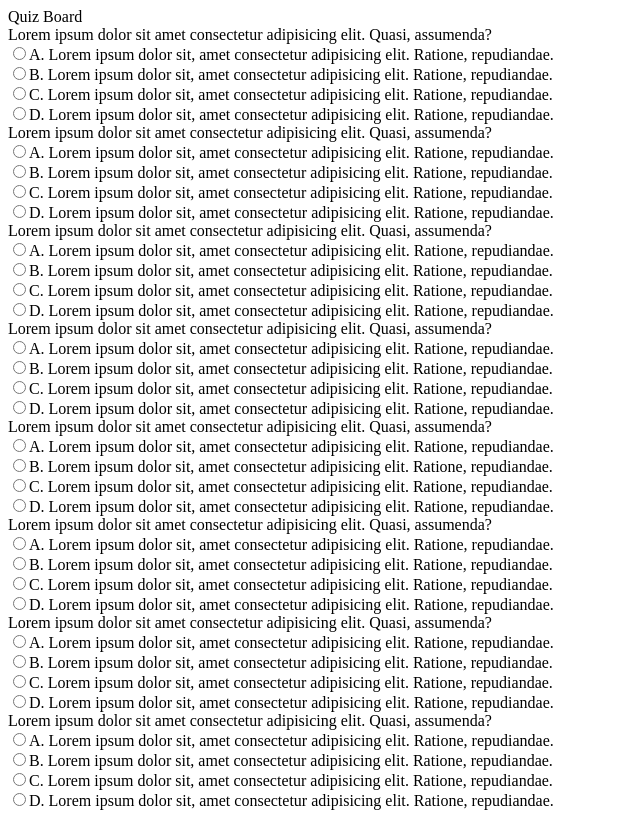
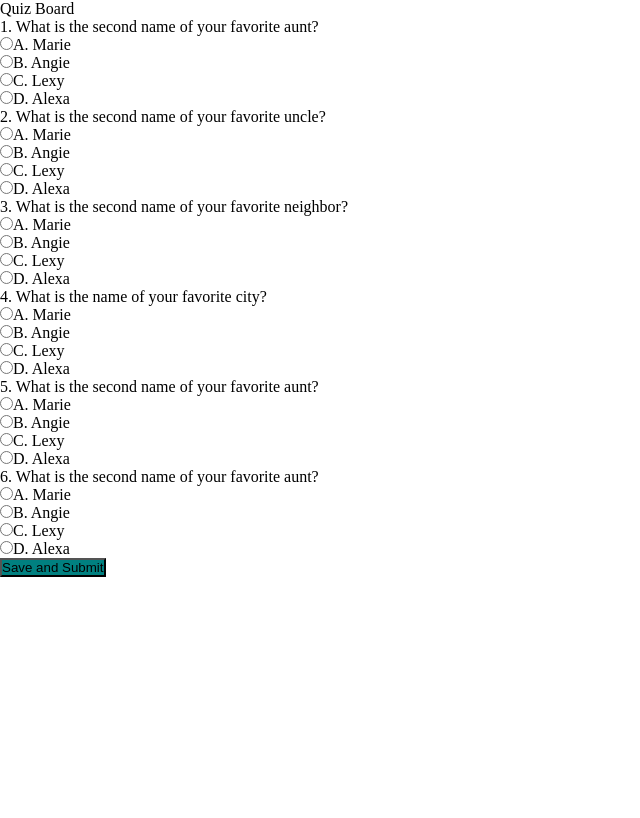
Before and after one commit to chacha-john/quizboard, a plain HTML site: page index.html in a window 1280 px wide. Shown: the whole page, without its empty margins (0-640 px from the left). Drawn offline with Linux system fonts and the light colour scheme.

Commit message:
feat: add js logic for reading value from a html document

```diff
--- a/css/style.css
+++ b/css/style.css
@@ -0,0 +1,9 @@
+*{
+    margin: 0;
+    padding: 0;
+    box-sizing: border-box;
+}
+#submit-1{
+    background-color: teal;
+
+}
--- a/index.html
+++ b/index.html
@@ -5,7 +5,7 @@
     <meta http-equiv="X-UA-Compatible" content="IE=edge">
     <meta name="viewport" content="width=device-width, initial-scale=1.0">
     <title>R!ko JS</title>
-    <link rel="stylesheet" href="style.css" type="text/css">
+    <link rel="stylesheet" href="css/style.css" type="text/css">
 </head>
 <body>
     <nav>
@@ -14,58 +14,57 @@
     <main>
         <header>Quiz Board</header>
         <div class="questions">
-            <form>
-                <label for="question-1">Lorem ipsum dolor sit amet consectetur adipisicing elit. Quasi, assumenda?</label><br>
-                <input type="radio" name="questions" id="question-1">A. Lorem ipsum dolor sit, amet consectetur adipisicing elit. Ratione, repudiandae. <br>
-                <input type="radio" name="questions" id="question-1">B. Lorem ipsum dolor sit, amet consectetur adipisicing elit. Ratione, repudiandae. <br>
-                <input type="radio" name="questions" id="question-1">C. Lorem ipsum dolor sit, amet consectetur adipisicing elit. Ratione, repudiandae. <br>
-                <input type="radio" name="questions" id="question-1">D. Lorem ipsum dolor sit, amet consectetur adipisicing elit. Ratione, repudiandae. <br>
+            <form name="qboard" id="quizboard">
+                <div class="qn1">
+                    1. What is the second name of your favorite aunt?
+                    <p><input type="radio" name="question1" value="A">A. Marie</p>
+                    <p><input type="radio" name="question1" value="B">B. Angie</p>
+                    <p><input type="radio" name="question1" value="C">C. Lexy</p>
+                    <p><input type="radio" name="question1" value="D">D. Alexa</p>
+                </div>
+                <div class="qn2">
+                    2. What is the second name of your favorite uncle?
+                    <p><input type="radio" name="question2" value="">A. Marie</p>
+                    <p><input type="radio" name="question2" value="">B. Angie</p>
+                    <p><input type="radio" name="question2" value="">C. Lexy</p>
+                    <p><input type="radio" name="question2" value="">D. Alexa</p>
+                </div>
+                <div class="qn3">
+                    3. What is the second name of your favorite neighbor?
+                    <p><input type="radio" name="question3" value="">A. Marie</p>
+                    <p><input type="radio" name="question3" value="">B. Angie</p>
+                    <p><input type="radio" name="question3" value="">C. Lexy</p>
+                    <p><input type="radio" name="question3" value="">D. Alexa</p>
+                </div>
+                <div class="qn4">
+                    4. What is the name of your favorite city?
+                    <p><input type="radio" name="question4" value="">A. Marie</p>
+                    <p><input type="radio" name="question4" value="">B. Angie</p>
+                    <p><input type="radio" name="question4" value="">C. Lexy</p>
+                    <p><input type="radio" name="question4" value="">D. Alexa</p>
+                </div>
+                <div class="qn5">
+                    5. What is the second name of your favorite aunt?
+                    <p><input type="radio" name="question5" value="">A. Marie</p>
+                    <p><input type="radio" name="question5" value="">B. Angie</p>
+                    <p><input type="radio" name="question5" value="">C. Lexy</p>
+                    <p><input type="radio" name="question5" value="">D. Alexa</p>
+                </div>
+                <div class="qn6">
+                    6. What is the second name of your favorite aunt?
+                    <p><input type="radio" name="question6" value="">A. Marie</p>
+                    <p><input type="radio" name="question6" value="">B. Angie</p>
+                    <p><input type="radio" name="question6" value="">C. Lexy</p>
+                    <p><input type="radio" name="question6" value="">D. Alexa</p>
+                </div>
+                <input type="button" onclick="saveAnswers()" value="Save and Submit" id="submit-1">
+            </form>
+        </div>
+        <div id="feedback">
 
-                <label for="question-1">Lorem ipsum dolor sit amet consectetur adipisicing elit. Quasi, assumenda?</label><br>
-                <input type="radio" name="questions" id="question-1">A. Lorem ipsum dolor sit, amet consectetur adipisicing elit. Ratione, repudiandae. <br>
-                <input type="radio" name="questions" id="question-1">B. Lorem ipsum dolor sit, amet consectetur adipisicing elit. Ratione, repudiandae. <br>
-                <input type="radio" name="questions" id="question-1">C. Lorem ipsum dolor sit, amet consectetur adipisicing elit. Ratione, repudiandae. <br>
-                <input type="radio" name="questions" id="question-1">D. Lorem ipsum dolor sit, amet consectetur adipisicing elit. Ratione, repudiandae. <br>
-
-                <label for="question-1">Lorem ipsum dolor sit amet consectetur adipisicing elit. Quasi, assumenda?</label><br>
-                <input type="radio" name="questions" id="question-1">A. Lorem ipsum dolor sit, amet consectetur adipisicing elit. Ratione, repudiandae. <br>
-                <input type="radio" name="questions" id="question-1">B. Lorem ipsum dolor sit, amet consectetur adipisicing elit. Ratione, repudiandae. <br>
-                <input type="radio" name="questions" id="question-1">C. Lorem ipsum dolor sit, amet consectetur adipisicing elit. Ratione, repudiandae. <br>
-                <input type="radio" name="questions" id="question-1">D. Lorem ipsum dolor sit, amet consectetur adipisicing elit. Ratione, repudiandae. <br>
-
-                <label for="question-1">Lorem ipsum dolor sit amet consectetur adipisicing elit. Quasi, assumenda?</label><br>
-                <input type="radio" name="questions" id="question-1">A. Lorem ipsum dolor sit, amet consectetur adipisicing elit. Ratione, repudiandae. <br>
-                <input type="radio" name="questions" id="question-1">B. Lorem ipsum dolor sit, amet consectetur adipisicing elit. Ratione, repudiandae. <br>
-                <input type="radio" name="questions" id="question-1">C. Lorem ipsum dolor sit, amet consectetur adipisicing elit. Ratione, repudiandae. <br>
-                <input type="radio" name="questions" id="question-1">D. Lorem ipsum dolor sit, amet consectetur adipisicing elit. Ratione, repudiandae. <br>
-
-                <label for="question-1">Lorem ipsum dolor sit amet consectetur adipisicing elit. Quasi, assumenda?</label><br>
-                <input type="radio" name="questions" id="question-1">A. Lorem ipsum dolor sit, amet consectetur adipisicing elit. Ratione, repudiandae. <br>
-                <input type="radio" name="questions" id="question-1">B. Lorem ipsum dolor sit, amet consectetur adipisicing elit. Ratione, repudiandae. <br>
-                <input type="radio" name="questions" id="question-1">C. Lorem ipsum dolor sit, amet consectetur adipisicing elit. Ratione, repudiandae. <br>
-                <input type="radio" name="questions" id="question-1">D. Lorem ipsum dolor sit, amet consectetur adipisicing elit. Ratione, repudiandae. <br>
-
-                <label for="question-1">Lorem ipsum dolor sit amet consectetur adipisicing elit. Quasi, assumenda?</label><br>
-                <input type="radio" name="questions" id="question-1">A. Lorem ipsum dolor sit, amet consectetur adipisicing elit. Ratione, repudiandae. <br>
-                <input type="radio" name="questions" id="question-1">B. Lorem ipsum dolor sit, amet consectetur adipisicing elit. Ratione, repudiandae. <br>
-                <input type="radio" name="questions" id="question-1">C. Lorem ipsum dolor sit, amet consectetur adipisicing elit. Ratione, repudiandae. <br>
-                <input type="radio" name="questions" id="question-1">D. Lorem ipsum dolor sit, amet consectetur adipisicing elit. Ratione, repudiandae. <br>
-
-                <label for="question-1">Lorem ipsum dolor sit amet consectetur adipisicing elit. Quasi, assumenda?</label><br>
-                <input type="radio" name="questions" id="question-1">A. Lorem ipsum dolor sit, amet consectetur adipisicing elit. Ratione, repudiandae. <br>
-                <input type="radio" name="questions" id="question-1">B. Lorem ipsum dolor sit, amet consectetur adipisicing elit. Ratione, repudiandae. <br>
-                <input type="radio" name="questions" id="question-1">C. Lorem ipsum dolor sit, amet consectetur adipisicing elit. Ratione, repudiandae. <br>
-                <input type="radio" name="questions" id="question-1">D. Lorem ipsum dolor sit, amet consectetur adipisicing elit. Ratione, repudiandae. <br>
-
-                <label for="question-1">Lorem ipsum dolor sit amet consectetur adipisicing elit. Quasi, assumenda?</label><br>
-                <input type="radio" name="questions" id="question-1">A. Lorem ipsum dolor sit, amet consectetur adipisicing elit. Ratione, repudiandae. <br>
-                <input type="radio" name="questions" id="question-1">B. Lorem ipsum dolor sit, amet consectetur adipisicing elit. Ratione, repudiandae. <br>
-                <input type="radio" name="questions" id="question-1">C. Lorem ipsum dolor sit, amet consectetur adipisicing elit. Ratione, repudiandae. <br>
-                <input type="radio" name="questions" id="question-1">D. Lorem ipsum dolor sit, amet consectetur adipisicing elit. Ratione, repudiandae. <br>
-            </form>
         </div>
     </main>
 
-    <script src="index.js"></script>
+    <script src="js/index.js"></script>
 </body>
 </html>
--- a/js/index.js
+++ b/js/index.js
@@ -0,0 +1,14 @@
+function saveAnswers(){
+    // alert('ala!')
+    var count = 0;
+    var answer1 = document.qboard.question1.value;
+    var answer2 = document.qboard.question2.value;
+    var answer3 = document.qboard.question3.value;
+    var answer4 = document.qboard.question4.value;
+    var answer5 = document.qboard.question5.value;
+    var answer6 = document.qboard.question6.value;
+    if(answer1 =="A"){
+        count += 10
+        document.write(count)
+        }
+}
```
